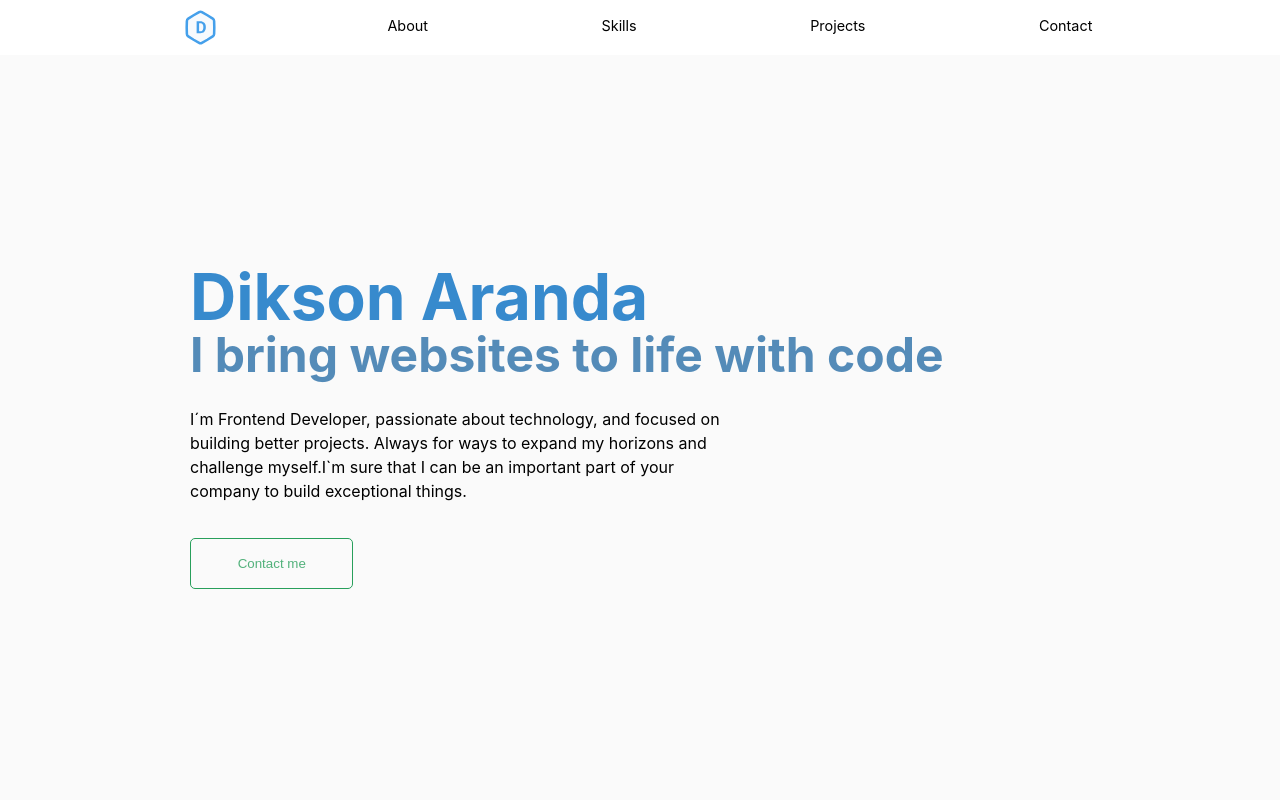
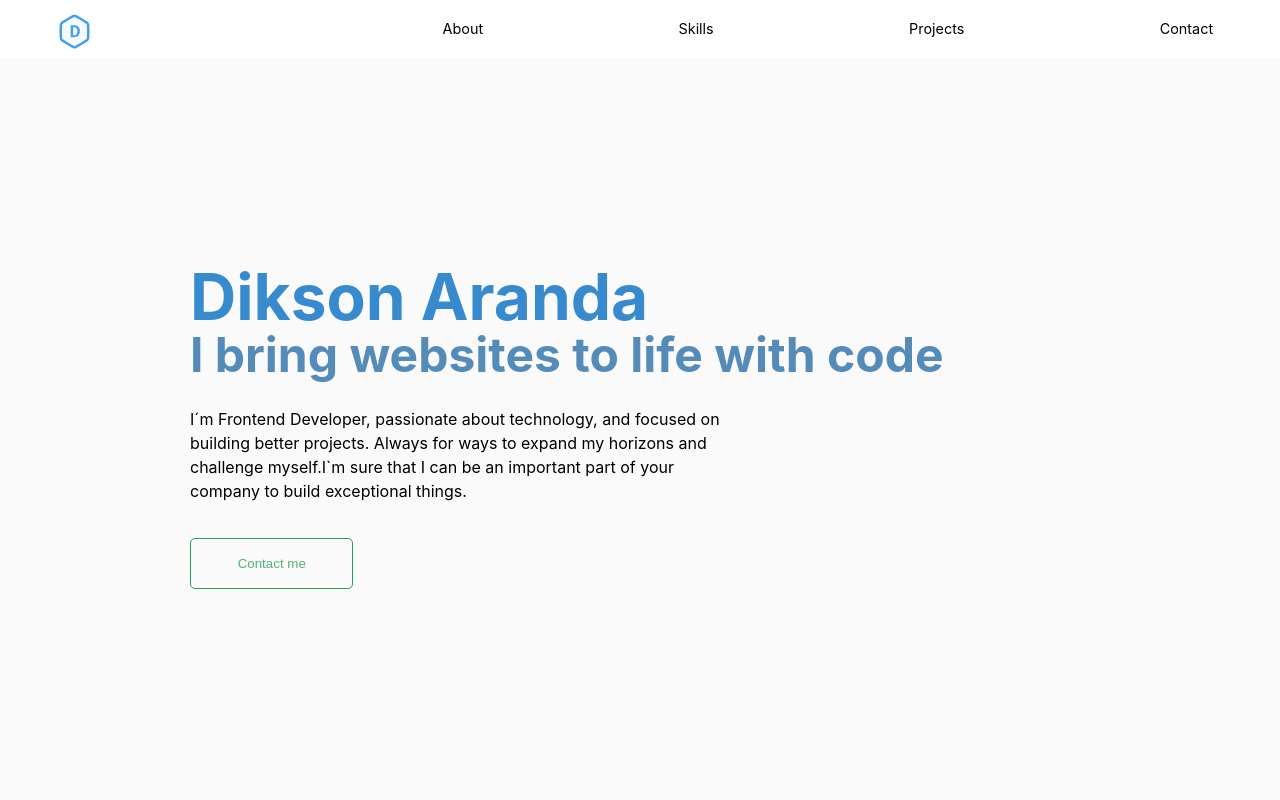
Before and after one commit to DreckSallow/DreckSallow, a React (Vite) app: page /#start in a window 1280 px wide. Shown: the top 800 px of the page. Built offline with nearby package versions, Linux system fonts and the light colour scheme.

Commit message:
styles: add sticky animation and change the flex

```diff
--- a/src/components/NavBar.tsx
+++ b/src/components/NavBar.tsx
@@ -1,4 +1,4 @@
-import React, { useState, useCallback } from "react";
+import React, { useState, useCallback, useRef, useEffect } from "react";
 import styled from "styled-components";
 import { useLocalRouter } from "../context/router/localRouter";
 import { Children } from "../interfaces";
@@ -46,6 +46,7 @@ export default function NavBar({
 }: NavBarProps) {
 	const [displayContent, setDisplayContent] = useState(false);
 	const { setLocalPath, compareHash } = useLocalRouter();
+	const NavBarRef = useRef<null | HTMLElement>(null);
 
 	const handleNavigation = useCallback(
 		(link: string) => {
@@ -56,12 +57,30 @@ export default function NavBar({
 		},
 		[displayContent],
 	);
+	useEffect(() => {
+		const changeHeight = (e: Event) => {
+			if (!NavBarRef.current) return;
+			if (document.body.getBoundingClientRect().top > -5) {
+				NavBarRef.current.style.maxHeight = "58px";
+			} else {
+				NavBarRef.current.style.height = "70.5px";
+				NavBarRef.current.style.maxHeight = "70.5px";
+			}
+		};
+
+		window.addEventListener("scroll", changeHeight);
+
+		return () => {
+			window.removeEventListener("scroll", changeHeight);
+		};
+	}, []);
 
 	return (
 		<>
 			<Nav
-				className={`flex-row w-full${className ?? ""}`}
+				className={`flex-row w-full ${className ?? ""}`}
 				isResponsive={isResponsive ?? false}
+				ref={NavBarRef}
 			>
 				<NavLink
 					className="flex Root__Link"
@@ -71,6 +90,7 @@ export default function NavBar({
 				>
 					{root.el}
 				</NavLink>
+				<div className="flex-row Nav__Links">
 					{!isResponsive &&
 						routes.map((r, i) => {
 							return (
@@ -84,6 +104,7 @@ export default function NavBar({
 								/>
 							);
 						})}
+				</div>
 				{isResponsive && (
 					<div
 						className="flex"
@@ -120,21 +141,28 @@ export default function NavBar({
 	);
 }
 
-const Nav = styled.section<{ isResponsive: boolean }>`
+const Nav = styled.nav<{ isResponsive: boolean }>`
+	align-items: center;
 	background-color: ${({ theme }) => theme.buildColor("back", 2)};
 	color: ${({ theme }) => theme.buildColor("fontColor")};
 	font-size: 1.1em;
 	height: max-content;
 	max-height: 58.5px;
-	justify-content: ${({ isResponsive }) =>
-		isResponsive ? "space-between" : "space-evenly"};
+	justify-content: space-between;
 	padding: 0.8em;
 	position: fixed;
 	top: 0;
 	z-index: 100;
+	transition: all 200ms ease-in;
 
 	& .Root__Link{
-		margin: -.3em;
+		flex: 1;
+		padding-left: 3em;
+	}
+	& .Nav__Links{
+		flex:2;
+		justify-content: space-between;
+		padding-right: 3em;
 	}
 `;
 
```
Lines whose indentation alone changed are shown as unchanged.
